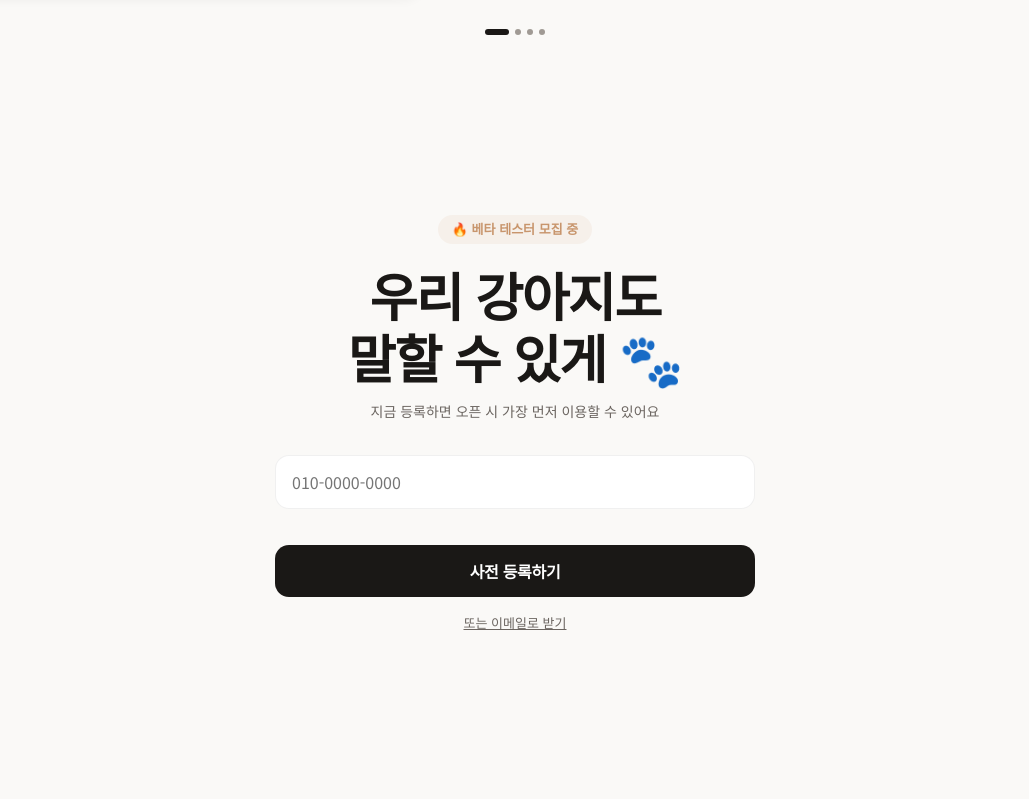
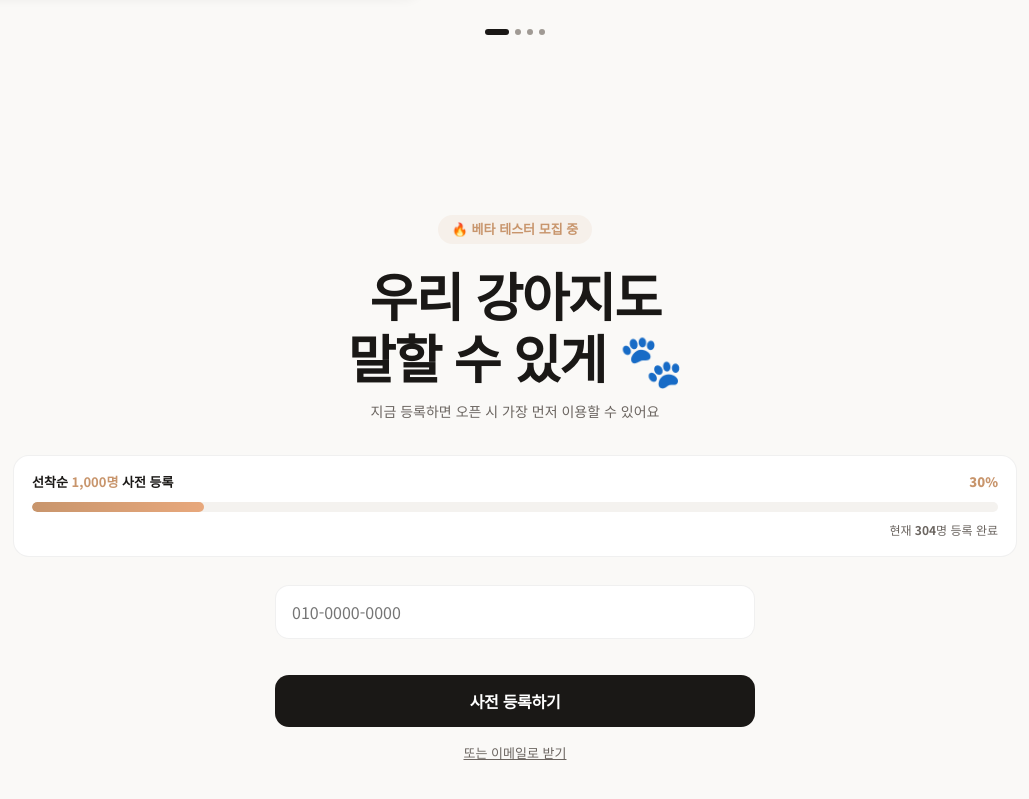
Before and after one commit to ianinsung/daengtalk-landing, a plain HTML site: page daengtalk-v7.html in a window 1280 px wide. Shown: the part 1990-2789 px from the top of the page, without its empty margins (125-1154 px from the left). Before the commit the page ends 2763 px from the top, so only its background shows below. Drawn offline with Linux system fonts and the light colour scheme.

Commit message:
feat: add animated progress bar for waitlist registration count
Co-Authored-By: Claude Sonnet 4.6 <noreply@anthropic.com>

```diff
--- a/daengtalk-v7.html
+++ b/daengtalk-v7.html
@@ -482,6 +482,51 @@
     }
 
     /* 프로그레스 바 */
+    .progress-wrap {
+      margin-bottom: 28px;
+      background: var(--surface);
+      border: 1.5px solid var(--bdr);
+      border-radius: 16px;
+      padding: 16px 18px;
+    }
+    .progress-header {
+      display: flex;
+      justify-content: space-between;
+      align-items: center;
+      margin-bottom: 10px;
+    }
+    .progress-label {
+      font-size: 13px;
+      font-weight: 600;
+      color: var(--tx);
+    }
+    .progress-label strong {
+      color: var(--accent);
+    }
+    .progress-pct {
+      font-size: 13px;
+      font-weight: 800;
+      color: var(--accent);
+    }
+    .progress-track {
+      width: 100%;
+      height: 10px;
+      background: var(--surface-inset);
+      border-radius: 99px;
+      overflow: hidden;
+    }
+    .progress-fill {
+      height: 100%;
+      background: linear-gradient(90deg, #C8956C, #E8A87C);
+      border-radius: 99px;
+      transition: width 1.2s cubic-bezier(0.4, 0, 0.2, 1);
+    }
+    .progress-note {
+      font-size: 12px;
+      color: var(--tx2);
+      margin-top: 8px;
+      text-align: right;
+    }
     /* 입력폼 */
     .input-wrap { margin-bottom: 12px; }
     .cta-input {
@@ -889,6 +934,18 @@
     <h2 class="cta-headline">우리 강아지도<br>말할 수 있게 🐾</h2>
     <p class="cta-sub">지금 등록하면 오픈 시 가장 먼저 이용할 수 있어요</p>
 
+    <!-- 프로그레스 바 -->
+    <div class="progress-wrap">
+      <div class="progress-header">
+        <span class="progress-label">선착순 <strong>1,000명</strong> 사전 등록</span>
+        <span class="progress-pct" id="progress-pct">0%</span>
+      </div>
+      <div class="progress-track">
+        <div class="progress-fill" id="progress-fill" style="width:0%"></div>
+      </div>
+      <p class="progress-note" id="progress-note">현재 <strong id="progress-count">0</strong>명 등록 완료</p>
+    </div>
+
     <!-- 폼 -->
     <form id="waitlist-form" novalidate>
       <div class="input-wrap" id="input-wrap">
@@ -913,6 +970,68 @@
   <div id="toast" aria-live="polite"></div>
 
   <script>
+    // ── PROGRESS BAR ─────────────────────────────────
+    (function() {
+      // 캠페인 시작: 4월 7일 00:00 KST / 목표: 4월 12일 10:00 KST → 700명(70%)
+      const START   = new Date('2026-04-07T00:00:00+09:00').getTime();
+      const END     = new Date('2026-04-12T10:00:00+09:00').getTime();
+      const TARGET  = 700;
+      const TOTAL   = 1000;
+
+      const fillEl  = document.getElementById('progress-fill');
+      const pctEl   = document.getElementById('progress-pct');
+      const countEl = document.getElementById('progress-count');
+
+      let currentCount = 0;
+
+      function calcBase() {
+        const now = Date.now();
+        if (now >= END) return TARGET;
+        const ratio = Math.max(0, (now - START) / (END - START));
+        // easeInOut으로 자연스럽게
+        const eased = ratio < 0.5
+          ? 2 * ratio * ratio
+          : 1 - Math.pow(-2 * ratio + 2, 2) / 2;
+        return Math.floor(eased * TARGET);
+      }
+
+      function render(count) {
+        const pct = Math.round(count / TOTAL * 100);
+        fillEl.style.width = pct + '%';
+        pctEl.textContent  = pct + '%';
+        countEl.textContent = count.toLocaleString();
+      }
+
+      function animateTo(target) {
+        const step = target > currentCount ? 1 : 0;
+        if (step === 0) return;
+        const id = setInterval(() => {
+          currentCount++;
+          render(currentCount);
+          if (currentCount >= target) clearInterval(id);
+        }, 18);
+      }
+
+      // 초기 렌더 (0에서 시작해 천천히 채움)
+      currentCount = 0;
+      render(0);
+      setTimeout(() => animateTo(calcBase()), 600);
+
+      // 주기적으로 1명씩 추가 (20~45초 랜덤)
+      function scheduleNext() {
+        const delay = (20 + Math.random() * 25) * 1000;
+        setTimeout(() => {
+          const base = calcBase();
+          if (currentCount < base) {
+            currentCount++;
+            render(currentCount);
+          }
+          scheduleNext();
+        }, delay);
+      }
+      scheduleNext();
+    })();
+
     // ── HERO CHAT ANIMATION ──────────────────────────
     (function() {
       const chatBody = document.getElementById('chat-body');
```
